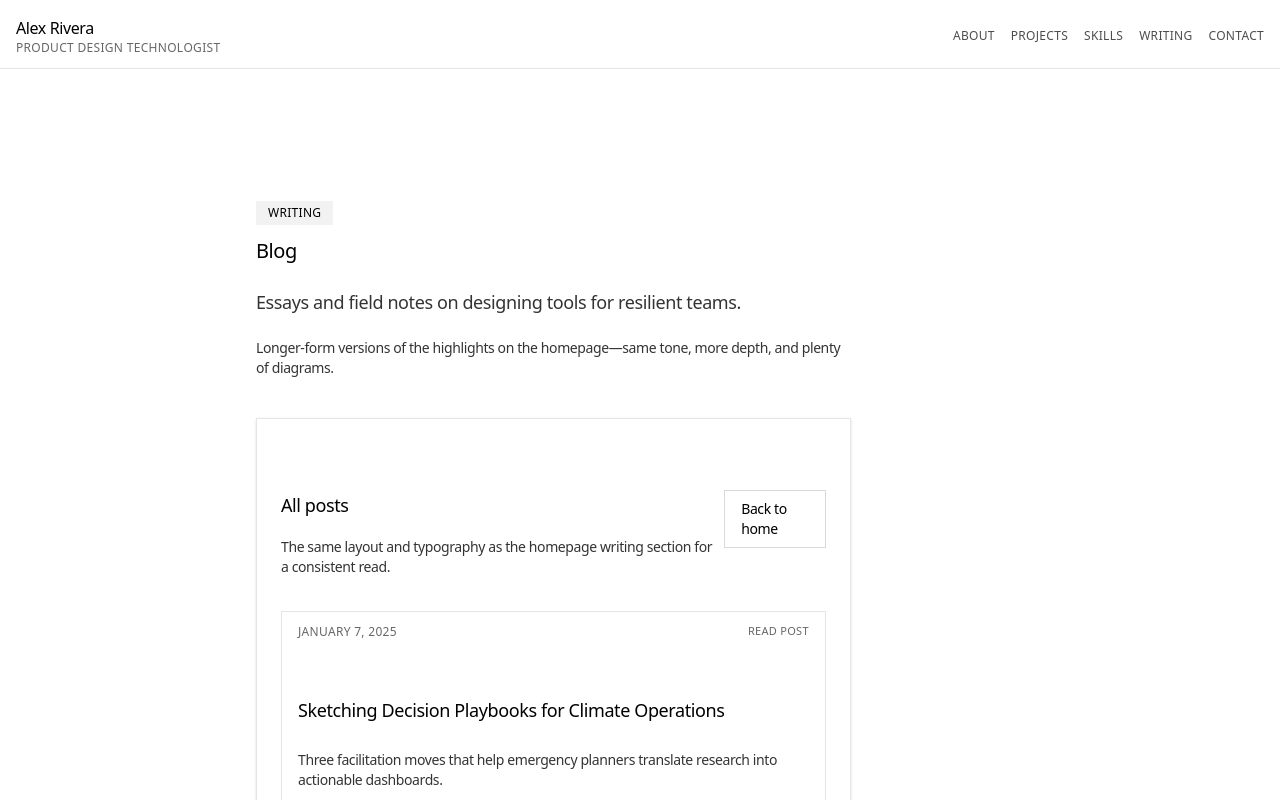
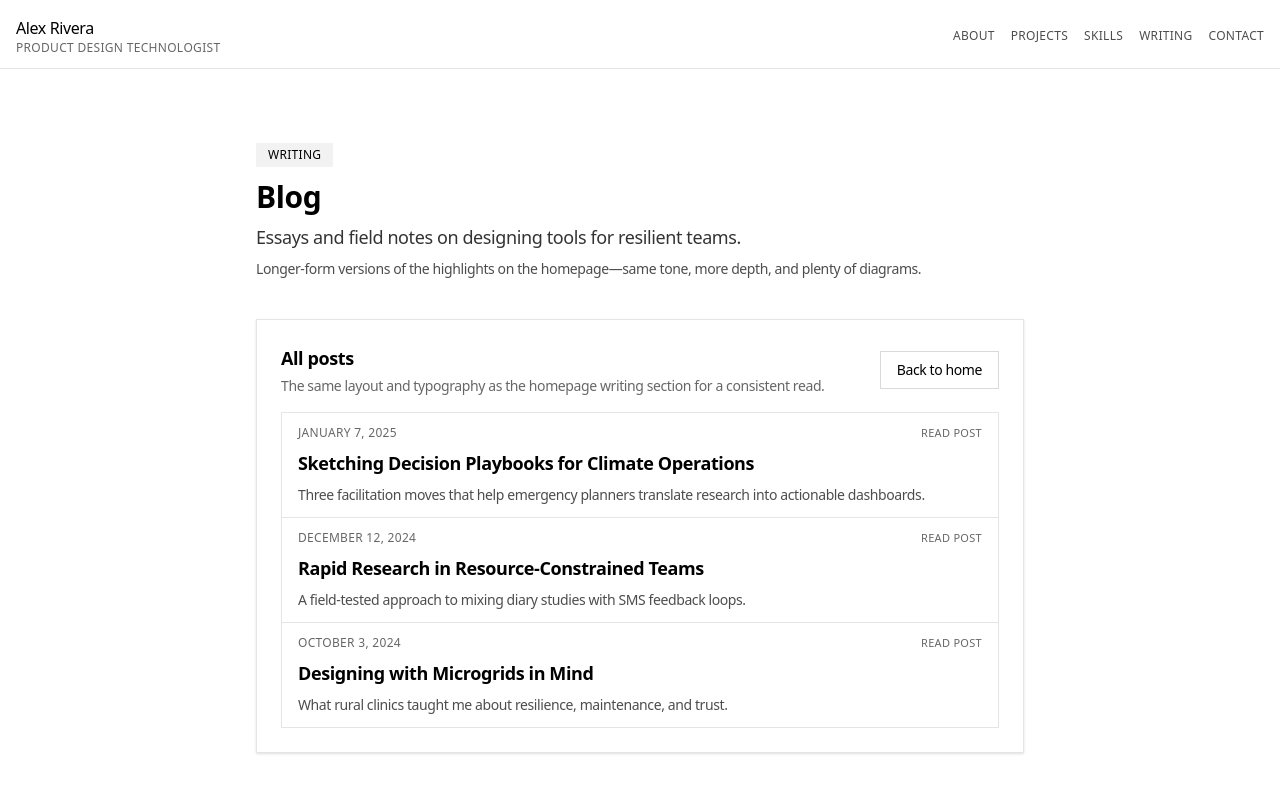
Before and after one commit to danlitvak/daniel_litvak, a Next.js app: page /blog in a window 1280 px wide. Shown: the top 800 px of the page. Built offline with nearby package versions, Linux system fonts and the light colour scheme.

Commit message:
Adjust blog layout styling for index page

```diff
--- a/app/blog/layout.tsx
+++ b/app/blog/layout.tsx
@@ -1,12 +1,18 @@
 'use client'
 import { ScrollProgress } from '@/components/ui/scroll-progress'
+import { usePathname } from 'next/navigation'
 
 export default function LayoutBlogPost({
   children,
 }: {
   children: React.ReactNode
 }) {
+  const pathname = usePathname()
+  const isBlogIndex = pathname === '/blog'
+
   return (
+    <>
+      {!isBlogIndex && (
         <>
           <div className="pointer-events-none fixed left-0 top-0 z-10 h-12 w-full bg-black/5 to-transparent backdrop-blur-xl [-webkit-mask-image:linear-gradient(to_bottom,black,transparent)] dark:bg-white/10" />
           <ScrollProgress
@@ -15,7 +21,15 @@ export default function LayoutBlogPost({
               bounce: 0,
             }}
           />
-      <main className="prose mt-24 pb-20 prose-h4:prose-base dark:prose-invert prose-h1:text-xl prose-h1:font-medium prose-h2:mt-12 prose-h2:scroll-m-20 prose-h2:text-lg prose-h2:font-medium prose-h3:text-base prose-h3:font-medium prose-h4:font-medium prose-h5:text-base prose-h5:font-medium prose-h6:text-base prose-h6:font-medium prose-strong:font-medium prose-headings:text-black dark:prose-headings:text-white prose-p:text-black/80 dark:prose-p:text-white/80 prose-a:text-black prose-a:no-underline dark:prose-a:text-white">
+        </>
+      )}
+      <main
+        className={
+          isBlogIndex
+            ? 'space-y-10 pb-12 pt-10'
+            : 'prose mt-24 pb-20 prose-h4:prose-base dark:prose-invert prose-h1:text-xl prose-h1:font-medium prose-h2:mt-12 prose-h2:scroll-m-20 prose-h2:text-lg prose-h2:font-medium prose-h3:text-base prose-h3:font-medium prose-h4:font-medium prose-h5:text-base prose-h5:font-medium prose-h6:text-base prose-h6:font-medium prose-strong:font-medium prose-headings:text-black dark:prose-headings:text-white prose-p:text-black/80 dark:prose-p:text-white/80 prose-a:text-black prose-a:no-underline dark:prose-a:text-white'
+        }
+      >
         {children}
       </main>
     </>
```
Lines whose indentation alone changed are shown as unchanged.
